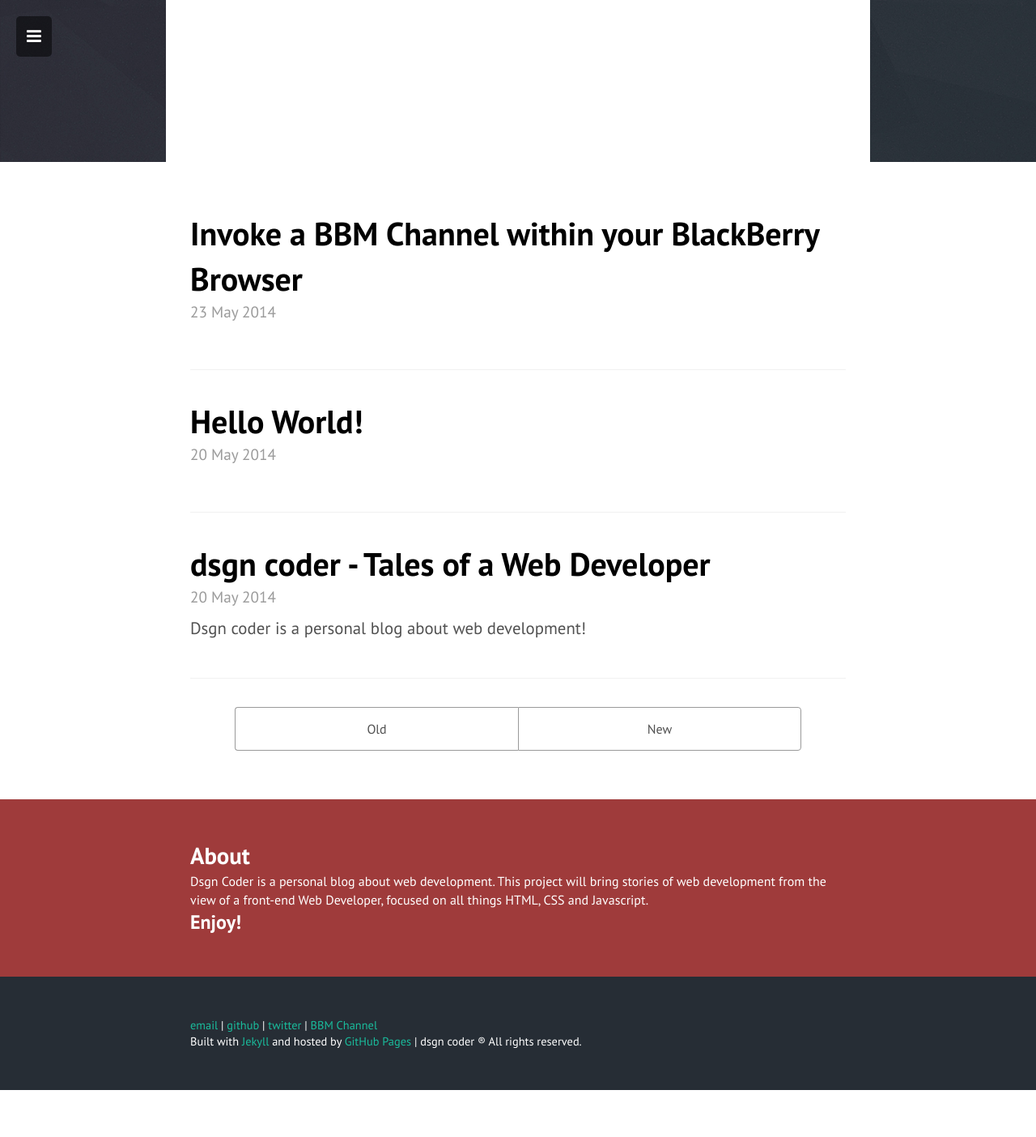
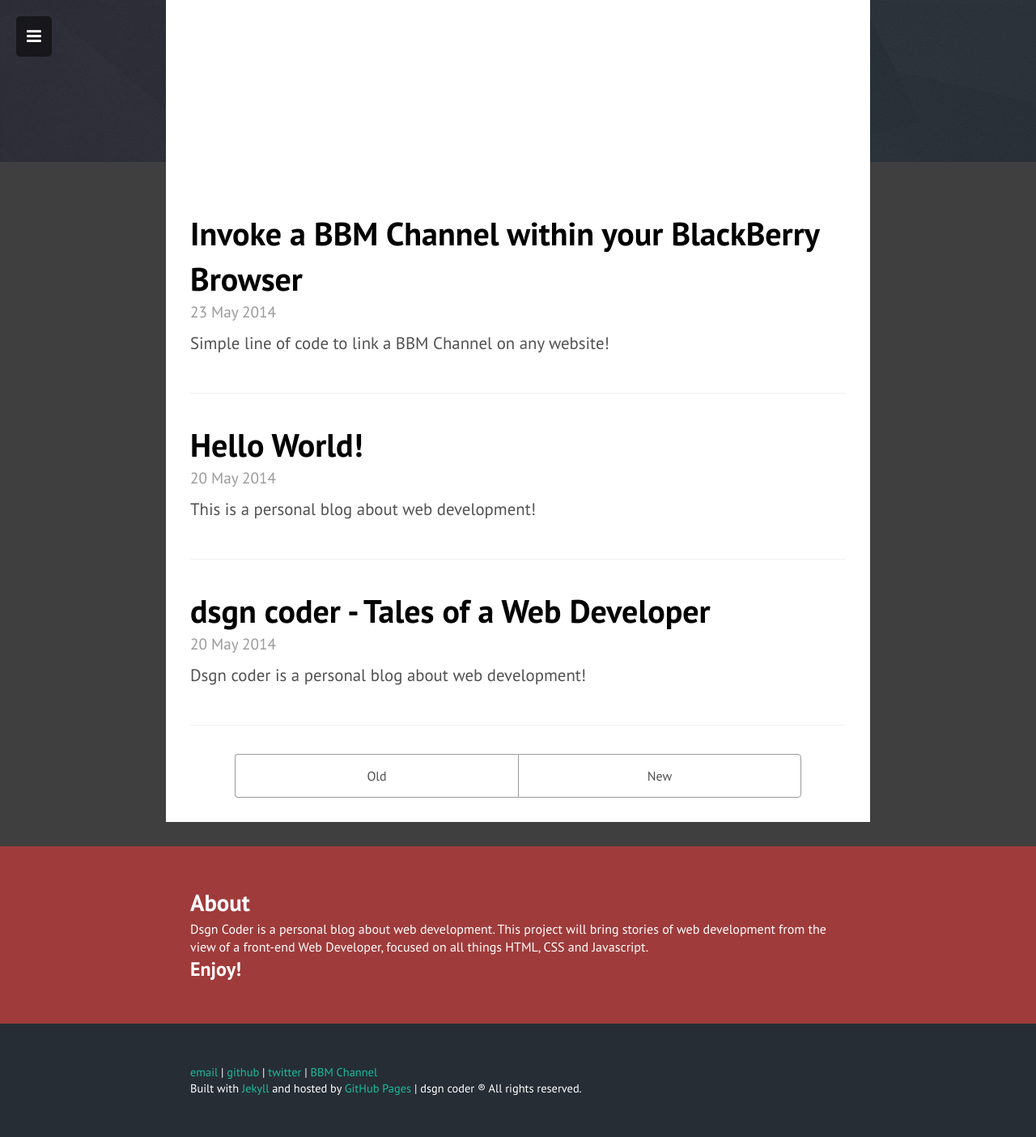
Before and after one commit to quenquen/quenquen.github.io, a Jekyll site: the page built from index.html, in a window 1280 px wide. Shown: the whole page at 81% size. Built offline with Jekyll 4.4.1, drawn with Linux system fonts in a browser that asks for light colours; nearby versions of some CDN libraries; the list of posts is cut into pages by our own code; before the commit the page ends 1346 px from its top, so only the background shows below that.

Commit message:
Posts Edit
Posts Edit content + minor CSS adjustments

```diff
--- a/_posts/2014-05-20-hello-world.markdown
+++ b/_posts/2014-05-20-hello-world.markdown
@@ -4,6 +4,7 @@
 layout: post
 tags: [coding, web, developer, webdesign, design]
 categories: [Coding]
+excerpt: This is a personal blog about web development!
 permalink: hello-world
 ---
 I’m a **BlackBerry enthusiast**, *front-end developer*, *web designer*, a creator of BerrySocialBr, Café com BlackBerry, Design Criativo, BBi Magazine, dsgn coder, a curator of BlackBerry Por Escolha particularly excited by Firefox OS.
--- a/_posts/2014-05-23-invoke-a-bbm-channel-within-your-blackberry-browser.markdown
+++ b/_posts/2014-05-23-invoke-a-bbm-channel-within-your-blackberry-browser.markdown
@@ -4,6 +4,7 @@
 layout: post
 tags: [coding, blackberry, bbm]
 categories: [Coding, BlackBerry]
+excerpt: Simple line of code to link a BBM Channel on any website!
 permalink: invoke-bbm-channel-on-browser
 ---
 A simple line of code to link a **BBM Channel** on any website in order to invoke the Channel within your BlackBerry browser.
```
Also changed, not shown: assets/css/style.min.css.
